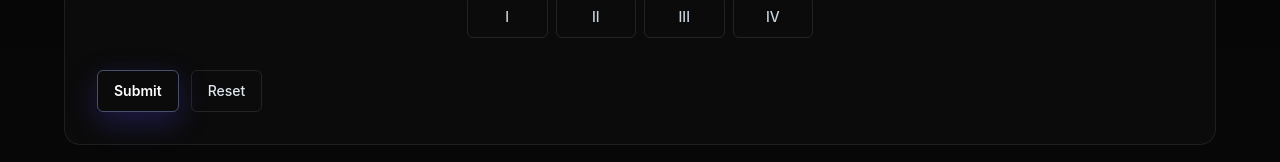
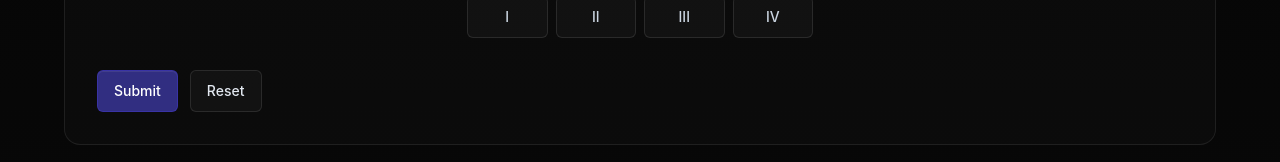
Before and after one commit to ngobach/toolie, a React (Vite) app: page /tools/gross-to-net in a window 1280 px wide. Shown: the part 433-595 px from the top of the page. Built offline with nearby package versions, Linux system fonts and the light colour scheme.

Commit message:
Update button and segmented control styles

```diff
--- a/src/components/Button/Button.tsx
+++ b/src/components/Button/Button.tsx
@@ -14,7 +14,7 @@ const baseClassName =
 
 const variantClassNames: Record<ButtonVariant, string> = {
   primary:
-    "border-primary-300/40 bg-gradient-to-b from-primary-400 to-primary-600 font-semibold text-white shadow-[0_10px_30px_rgba(79,70,229,0.28)] hover:border-primary-200/70 hover:from-primary-300 hover:to-primary-500",
+    "border-primary-700/50 bg-primary-900 text-white font-medium shadow-[inset_0_1px_0_0_rgba(255,255,255,0.08)] hover:border-primary-600/50 hover:bg-primary-800",
   secondary:
     "border-white/10 bg-white/[0.03] text-slate-200 transition hover:bg-white/[0.06]",
 };
--- a/src/components/SegmentedControl/SegmentedControl.tsx
+++ b/src/components/SegmentedControl/SegmentedControl.tsx
@@ -41,7 +41,7 @@ export function SegmentedControl({
             <RadioGroup.Item
               className={`inline-flex min-w-[52px] flex-1 items-center justify-center rounded-md border px-4 py-2.5 text-sm font-medium outline-none focus-visible:border-primary-200 focus-visible:ring-2 focus-visible:ring-primary-300/50 focus-visible:ring-offset-2 focus-visible:ring-offset-black ${
                 checked
-                  ? "border-primary-300/40 bg-primary-500 text-white"
+                  ? "border-primary-300/40 bg-white/[0.06] text-white"
                   : "border-white/10 bg-white/[0.03] text-slate-300 hover:bg-white/[0.06]"
               }`}
               key={option.value}
--- a/src/main.tsx
+++ b/src/main.tsx
@@ -1,9 +1,10 @@
 import React from "react";
 import ReactDOM from "react-dom/client";
 import { BrowserRouter } from "react-router-dom";
-import App from "./App";
+import "@unocss/reset/tailwind.css";
 import "uno.css";
 import "./styles.css";
+import App from "./App";
 
 ReactDOM.createRoot(document.getElementById("root")!).render(
   <React.StrictMode>
--- a/src/styles.css
+++ b/src/styles.css
@@ -1,5 +1,3 @@
-@import "@unocss/reset/tailwind.css";
-
 :root {
   --color-primary-50: #eef2ff;
   --color-primary-100: #e0e7ff;
```
